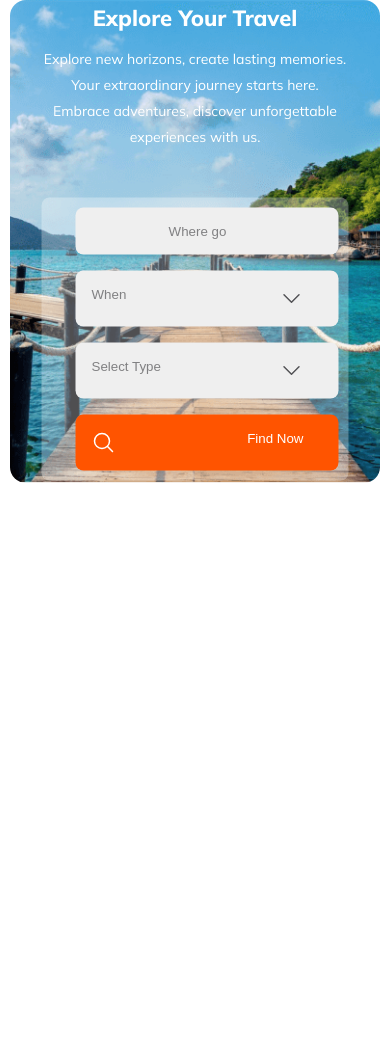
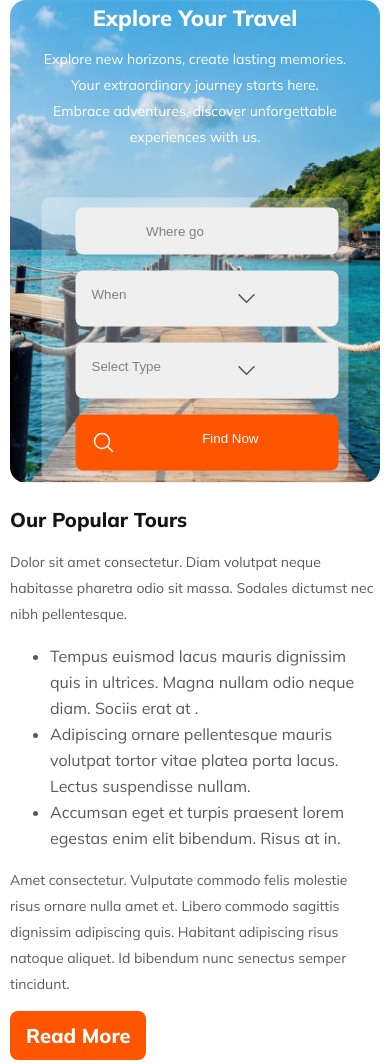
Before and after one commit to nurmhm/Travel, a plain HTML site: page index.html in a window 390 px wide. Shown: the part 100-1164 px from the top of the page. Before the commit the page ends 844 px from the top, so only its background shows below. Drawn offline with Linux system fonts and the light colour scheme; a small style sheet from the web is missing.

Commit message:
populer section added

```diff
--- a/index.html
+++ b/index.html
@@ -43,7 +43,24 @@
 
 
     <main>
+        <section class="populer-section">
+            <div class="populer-text-div">
+               <h2>Our Popular Tours</h2>
+               <p>Dolor sit amet consectetur. Diam volutpat neque habitasse pharetra odio sit massa. Sodales dictumst nec nibh pellentesque.</p>
+               <ul>
+                <li>Tempus euismod lacus mauris dignissim quis in ultrices. Magna nullam odio neque diam. Sociis erat at .</li>
+                <li>Adipiscing ornare pellentesque mauris volutpat tortor vitae platea porta lacus. Lectus suspendisse nullam.</li>
+                <li> Accumsan eget et turpis praesent lorem egestas enim elit bibendum. Risus at in.</li>
+               </ul>
+               <p>Amet consectetur. Vulputate commodo felis molestie risus
+                ornare nulla amet et. Libero commodo sagittis dignissim adipiscing quis. Habitant adipiscing risus natoque aliquet. Id bibendum nunc senectus semper tincidunt.</p>
 
+                <button class="populer-btn">Read More</button>
+            </div>
+            <div class="populer-img-div">
+                <img src="Images/Rectangle 4.png" alt="">
+            </div>
+        </section>
     </main>
     <footer>
 
--- a/style.css
+++ b/style.css
@@ -1,17 +1,23 @@
+
 @import url('https://fonts.googleapis.com/css2?family=Mulish:ital,wght@0,400;0,500;0,600;0,700;0,800;1,500;1,600;1,700&family=Open+Sans:ital,wght@0,400;0,500;0,700;0,800;1,300;1,400;1,600;1,700;1,800&display=swap');
 
 
 body{
     height: 100%;
-    margin: 0;
+    margin: 140px 100px 100px 100px;
     padding: 0;
     font-family: 'Mulish';
 
 }
 
-section{
+/* section{
     margin: 140px 100px 100px 100px;
-}
+} */
+/* main{
+
+    margin: 140px 100px 100px 100px;
+
+} */
 
 
 /* Banner Section start */
@@ -56,7 +62,7 @@ section{
 
 .btn_primary>.btn{
     border: 0px;
-    padding: 16px 35px 16px 16px;
+    padding: 16px 80px 16px 16px;
     border-radius: 8px;
     margin-left: 24px;
     color: rgba(19, 19, 24, 0.50);
@@ -83,18 +89,75 @@ section{
 
 
 
+/* populer section */
+.populer-section{
+    margin-top: 100px;
+    display: flex;
+    gap: 53px;
+    /* border: 2px solid red; */
+}
+.populer-img-div{
+    width: 50%;
+}
+
+.populer-text-div{
+    width: 50%;
+}
+
+.populer-text-div>h2{
+    color: #131318;
+    text-align: center;
+    font-family: Mulish;
+    font-size: 40px;
+    font-style: normal;
+    font-weight: 800;
+    text-align: left;
+    padding-top: 0px;
+    margin-top: 0px;
+
+}
+.populer-text-div>p,li{
+    color: rgba(19, 19, 24, 0.70);
+    font-family: Mulish;
+    font-size: 16px;
+    font-style: normal;
+    font-weight: 400;
+    line-height: 26px;
+}
+
+.populer-btn{
+    border: 0px;
+    background-color: #FF5400;
+    border-radius: 8px;
+    color: #FFF;
+    text-align: center;
+    font-family: Mulish;
+    font-size: 20px;
+    font-style: normal;
+    font-weight: 800;
+    line-height: normal;
+    padding: 15px 20px 15px 20px;
+
+}
+/* populer section end */
+
+
+
+
+
 
 
 
 
 /* responsive banner  */
 @media only screen and (max-width: 600px) {
-    section {
-        margin: 100px 10px 24px 10px;
+    body{
+        margin: 100px 10px 20px 10px;
     }
 
     .banner-container {
         height: 483px;
+        margin-bottom: 24px;
     }
     .banner-element>h3{
         font-size: 22px;
@@ -108,4 +171,41 @@ section{
         width: 287px;
     }
 
+    /* populer section responsive */
+
+    .populer-section {
+        flex-direction: column;
+        gap: 20px;
+        margin-top: 0px;
+        /* border: 2px solid red; */
+
+    }
+
+    .populer-img-div{
+        width: 100%;
+    }
+    .populer-img-div>img{
+        width: 100%;
+    }
+
+    .populer-text-div {
+        width: 100%;
+    }
+
+    .populer-text-div > h2 {
+        font-size: 20px;
+    }
+
+    .populer-text-div > p,
+    .populer-text-div > li {
+        font-size: 14px;
+    }
+
+    .populer-btn {
+        padding: 12px 16px;
+        font-size: 20px;
+    }
+
+    /* popular section end */
+
 }
```
